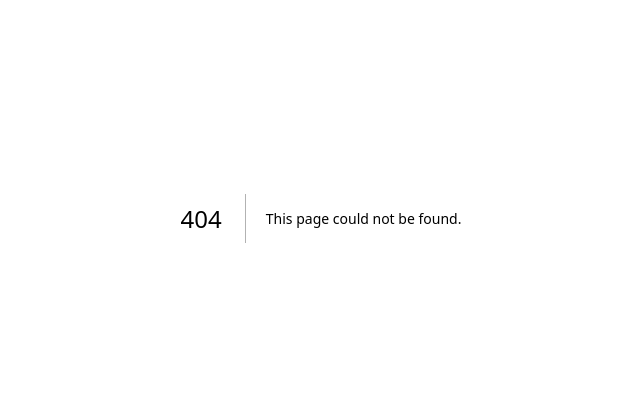
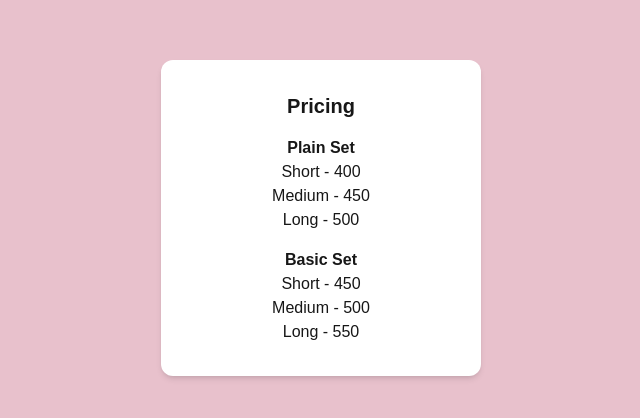
Before and after one commit to rhigovillahermosa18-star/Capstone, a Next.js app: page /pricing in a window 1280 px wide. Before the commit this address had no page. Shown: the part 182-600 px from the top of the page, without its empty margins (319-959 px from the left). Built offline with nearby package versions, Linux system fonts and the light colour scheme.

Commit message:
update project files

```diff
--- /dev/null
+++ b/app/gallery/page.tsx
@@ -0,0 +1,17 @@
+import Image from "next/image";
+
+export default function Gallery() {
+  return (
+    <div className="min-h-screen bg-[#e8c1cc] flex justify-center items-center">
+      <div className="bg-white p-6 rounded-xl shadow-md">
+        <h2 className="text-center font-semibold mb-4">Gallery</h2>
+
+        <div className="grid grid-cols-3 gap-3">
+          <Image src="/nail1.jpg" width={100} height={100} alt="" />
+          <Image src="/nail2.jpg" width={100} height={100} alt="" />
+          <Image src="/nail3.jpg" width={100} height={100} alt="" />
+        </div>
+      </div>
+    </div>
+  );
+}
--- /dev/null
+++ b/app/pricing/page.tsx
@@ -0,0 +1,25 @@
+export default function Pricing() {
+  return (
+    <div className="min-h-screen bg-[#e8c1cc] flex justify-center items-center">
+
+      <div className="bg-white p-8 rounded-xl w-80 shadow-md text-center">
+        <h2 className="text-xl font-semibold mb-4">Pricing</h2>
+
+        <div className="mb-4">
+          <h3 className="font-bold">Plain Set</h3>
+          <p>Short - 400</p>
+          <p>Medium - 450</p>
+          <p>Long - 500</p>
+        </div>
+
+        <div>
+          <h3 className="font-bold">Basic Set</h3>
+          <p>Short - 450</p>
+          <p>Medium - 500</p>
+          <p>Long - 550</p>
+        </div>
+
+      </div>
+    </div>
+  );
+}
```
